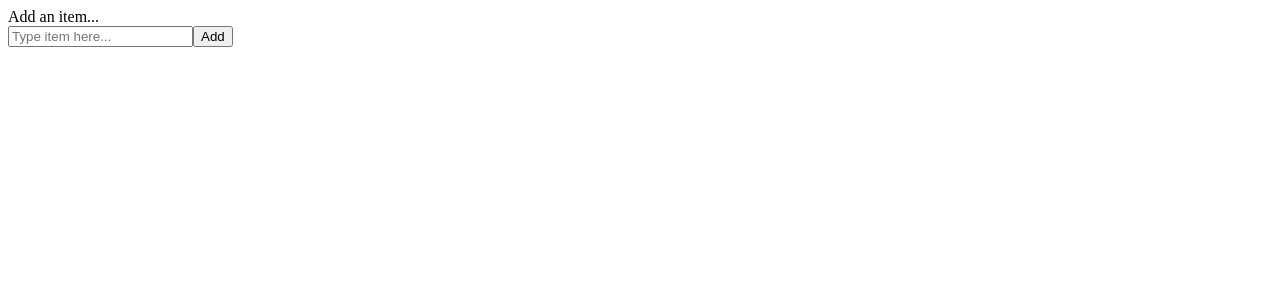
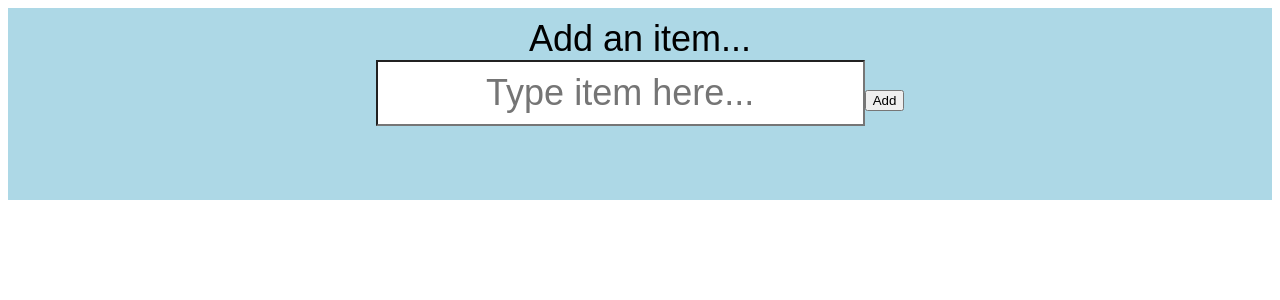
Before and after one commit to 2021-IBM-Accelerate-SW-Track/lab-1-team-22, a React (Create React App) app: page / in a window 1280 px wide. Shown: the top 300 px of the page. Built offline with nearby package versions, Linux system fonts and the light colour scheme.

Commit message:
Update App.js

```diff
--- a/src/App.js
+++ b/src/App.js
@@ -1,82 +1,93 @@
 import React, { Component } from 'react';
 
-class App extends Component{
-  constructor(props){
+class App extends Component {
+    constructor(props) {
         super(props);
 
         this.state = {
             newItem: "",
-      list:[]
+            list: []
         }
     }
 
-  updateInput(key, value){
+    updateInput(key, value) {
         this.setState({
             [key]: value
         });
     }
 
-  addItem(){
-    const newItem={
-      id: 1+ Math.random(),
+    addItem() {
+        const newItem = {
+            id: 1 + Math.random(),
             value: this.state.newItem.slice()
         };
         const list = [...this.state.list];
 
         list.push(newItem);
 
+        console.log('New item added');
+
         this.setState({
             list,
-    newItem:""
+            newItem: ""
         });
     }
 
-    deleteItem(id){   //add console log//
+    deleteItem(id) {
         const list = [...this.state.list];
 
         const updatedList = list.filter(item => item.id !== id);
 
-      this.setState({list: updatedList});
+        this.setState({ list: updatedList });
+        console.log('Item deleted');
     }
 
-  render(){
-    return(
-      <div className = "App">
-        <div>
-          Add an item...
-          <br/>
-          <input
-          type = "text"
+
+    render() {
+        const myStyle = {
+            color: "black",
+            backgroundColor: "lightblue",
+            padding: "10px",
+            fontFamily: "Arial",
+            fontSize: "36px",
+            textAlign: "center"
+        };
+
+        const myStyle2 = {
+            color: "black",
+            backgroundColor: "white",
+            padding: "10px",
+            fontFamily: "Arial",
+            fontSize: "36px",
+            textAlign: "center"
+        };
+        return (<
+            div className = "App" >
+            <div style = {myStyle}> Add an item... <br/>
+            <
+            input style = {myStyle2} type = "text"
             placeholder = "Type item here..."
-          value = {this.state.newItem}
-          onChange={e => this.updateInput("newItem", e.target.value)}
-        />
-        <button
-        onClick={() => this.addItem()}
-        >
-          Add
-          </button>
+            value = { this.state.newItem }
+            onChange = { e => this.updateInput("newItem", e.target.value) }/>
 
-          <br/>
+            <button onClick={()=>this.addItem()}> Add    </button>
 
-<ul>
-  {this.state.list.map(item=>{
-    return(
-      <li key={item.id}>
-        {item.value}
-        <button
-        onClick={() => this.deleteItem(item.id)}
 
-        >
-          X
-
-        </button>
-        </li>
+            <ul style = {{textAlign: "center"}}> {
+                this.state.list.map(item => {
+                    return ( <
+                        li key = { item.id } > { item.value } < button onClick = {()=>this.deleteItem(item.id)}> X </button>
+                        </li >
                         )
                     })
             }
             </ul>
+
+            <body style = {myStyle}></body>
              </div>
+
+
+
 
             </div>
         );
```
Lines whose indentation alone changed are shown as unchanged.
